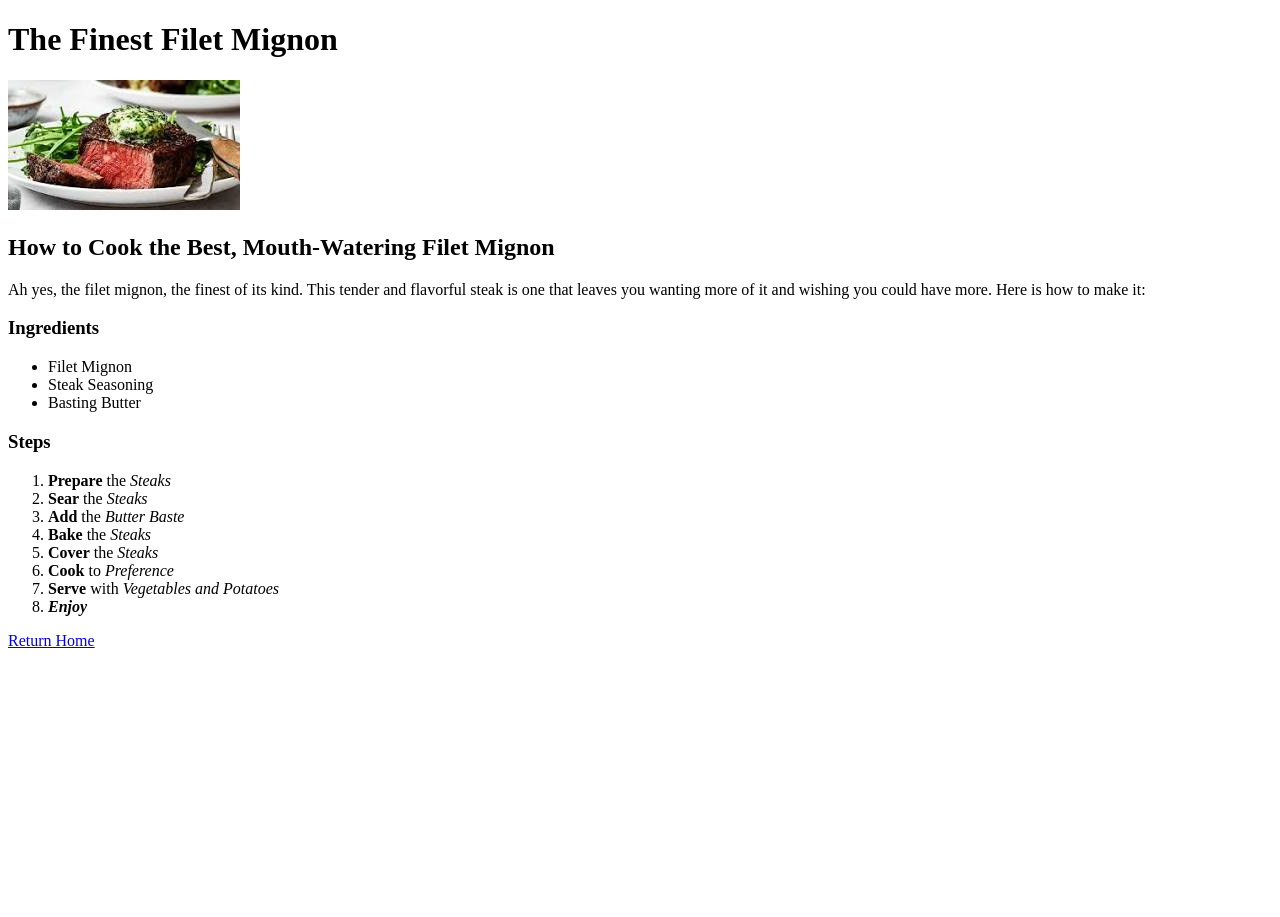
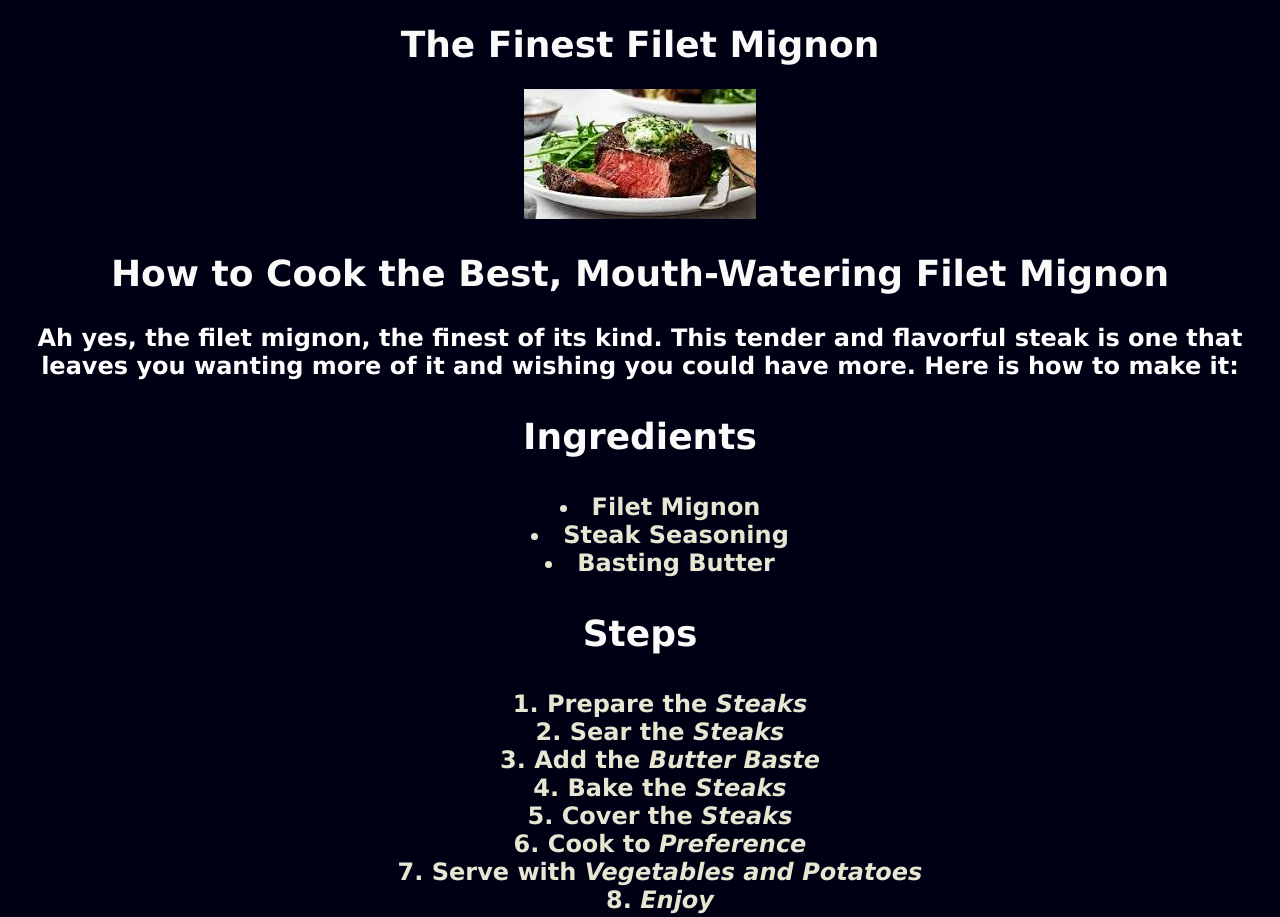
Before and after one commit to corncutting/odin-recipes, a plain HTML site: page recipes/filetmignon.html in a window 1280 px wide. Shown: the top 917 px of the page. Before the commit the page ends 800 px from the top, so only its background shows below. Drawn offline with Linux system fonts and the light colour scheme.

Commit message:
Add headers to filet recipe

```diff
--- a/recipes/filetmignon.html
+++ b/recipes/filetmignon.html
@@ -4,22 +4,23 @@
     <meta charset="UTF-8">
     <meta name="viewport" content="width=device-width, initial-scale=1.0">
     <title>Filet Mignon Recipe</title>
+    <link rel="stylesheet" href="../style.css">
 </head>
 <body>
-    <h1>The Finest Filet Mignon</h1>
+    <h1 class="header">The Finest Filet Mignon</h1>
     <img src="../images/filetmignon.jpeg" alt="Image of delicious filet mignon">
-    <h2>How to Cook the Best, Mouth-Watering Filet Mignon</h2>
-    <p>Ah yes, the filet mignon, the finest of its kind. This tender and flavorful steak is one that leaves you wanting more of it and wishing you could have more. Here is how to make it:</p>
+    <h2 class="header">How to Cook the Best, Mouth-Watering Filet Mignon</h2>
+    <p class="text">Ah yes, the filet mignon, the finest of its kind. This tender and flavorful steak is one that leaves you wanting more of it and wishing you could have more. Here is how to make it:</p>
     <p> </p>
-    <h3>Ingredients</h3>
-    <ul>
+    <h3 class="header">Ingredients</h3>
+    <ul class="steps">
         <li>Filet Mignon</li>
         <li>Steak Seasoning</li>
         <li>Basting Butter</li>
     </ul>
     <p> </p>
-    <h3>Steps</h3>
-    <ol>
+    <h3 class="header">Steps</h3>
+    <ol class="steps">
         <li><strong>Prepare</strong> the <em>Steaks</em></li>
         <li><strong>Sear</strong> the <em>Steaks</em></li>
         <li><strong>Add</strong> the <em>Butter Baste</em></li>
@@ -30,6 +31,6 @@
         <li><strong><em>Enjoy</em></strong></li>
     </ol>
     <p> </p>
-    <a href="../index.html">Return Home</a>
+    <a href="../index.html" class="link recipe">Return Home</a>
 </body>
 </html>
```
